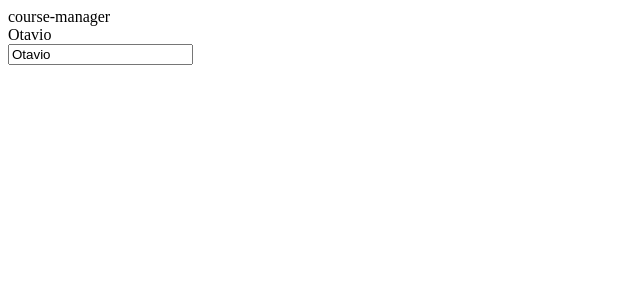
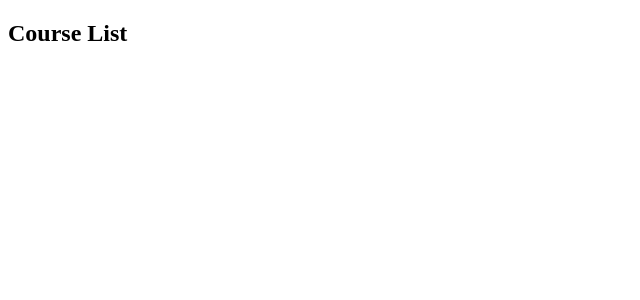
Before and after one commit to otaviov/course-manager, an Angular app in the folder course-manager/: page / in a window 1280 px wide. Shown: the top 300 px of the page, without its empty margins (0-640 px from the left). Built offline with nearby package versions, Linux system fonts and the light colour scheme.

Commit message:
app.component

```diff
--- a/course-manager/src/app/app.component.html
+++ b/course-manager/src/app/app.component.html
@@ -1,9 +1,3 @@
-{{ title }}
+<app-course-list>
 
-<br/>
-
-{{name}}
-
-<br/>
-
-<input [(ngModel)]='name' name='name'>
+</app-course-list>
--- a/course-manager/src/app/app.module.ts
+++ b/course-manager/src/app/app.module.ts
@@ -3,10 +3,12 @@ import {FormsModule} from '@angular/forms';
 import { BrowserModule } from '@angular/platform-browser';
 
 import { AppComponent } from './app.component';
+import { CourseListComponent } from './curses/curse.list.componet';
 
 @NgModule({
   declarations: [
-    AppComponent
+    AppComponent,
+    CourseListComponent
   ],
   imports: [
     BrowserModule, FormsModule
--- a/course-manager/src/app/curses/curse.list.componet.ts
+++ b/course-manager/src/app/curses/curse.list.componet.ts
@@ -1,10 +1,11 @@
 import {Component} from '@angular/core';
 
 @Component({
-    selector: 'app-course-list'
+    selector: 'app-course-list',
+    template: '<h2> Course List </h2>'
 
 })
 
-export class CurseLisComponent {
+export class CourseListComponent {
 
 }
```
